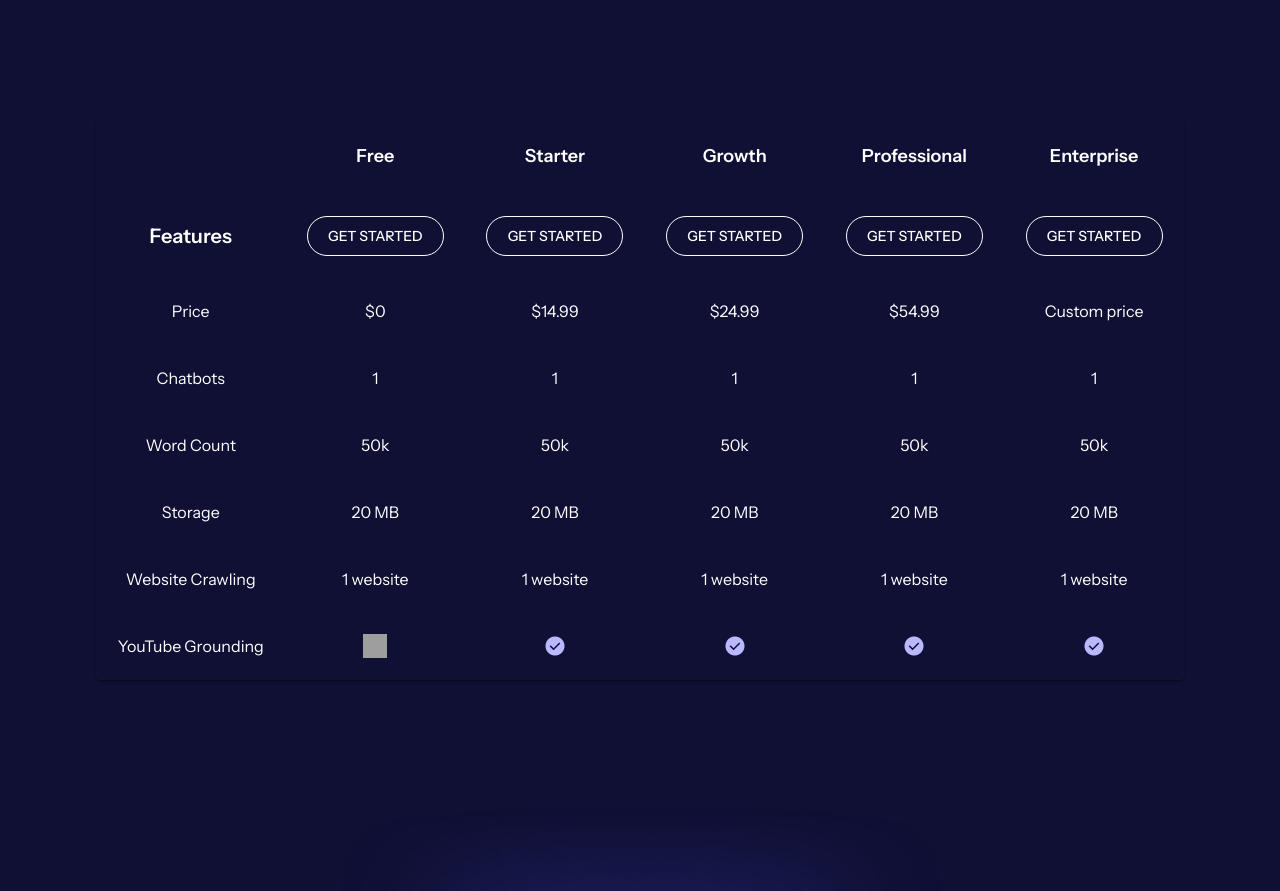
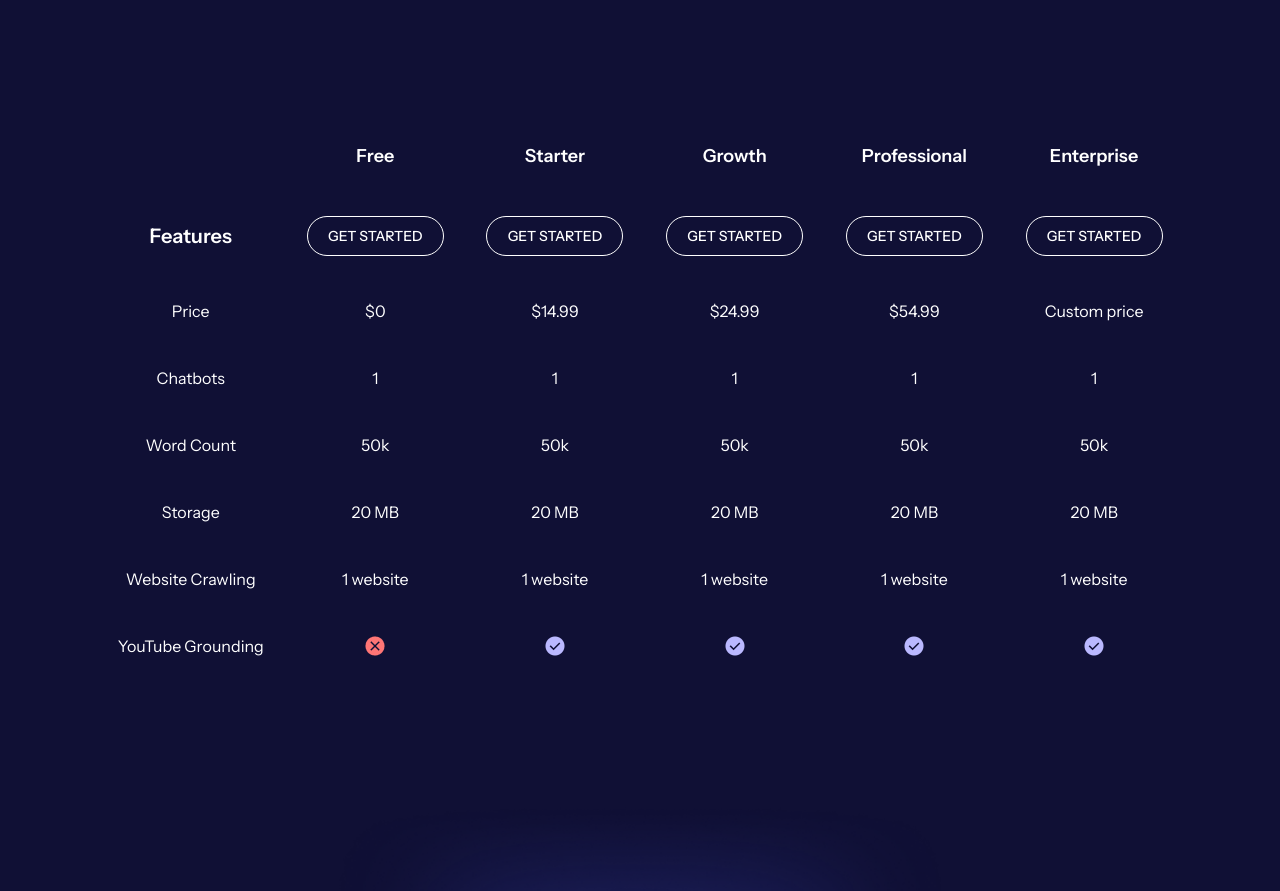
Before and after one commit to AmrapaliUnkal5/transcript_project, a React (Vite) app in the folder frontend/: page /our-plans in a window 1280 px wide. Shown: the part 3945-4836 px from the top of the page. Built offline with nearby package versions, Linux system fonts and the light colour scheme; no server answers; sample sign-in values are in the browser's storage; grey boxes are pictures that could not be loaded.

Commit message:
modification in our plan page

```diff
--- a/frontend/src/pages/OurPlans/OurplanTable.tsx
+++ b/frontend/src/pages/OurPlans/OurplanTable.tsx
@@ -60,7 +60,7 @@ export const OurplanTable = () => {
 
         <Box display={["none", "block"]}>
         <TableContainer
-          component={Paper}
+          // component={Paper}
           sx={{
             backgroundPosition: "center",
             backgroundColor: "#101035",
```
Also changed, not shown: frontend/public/images/icons/icon-cancel.png (added).
